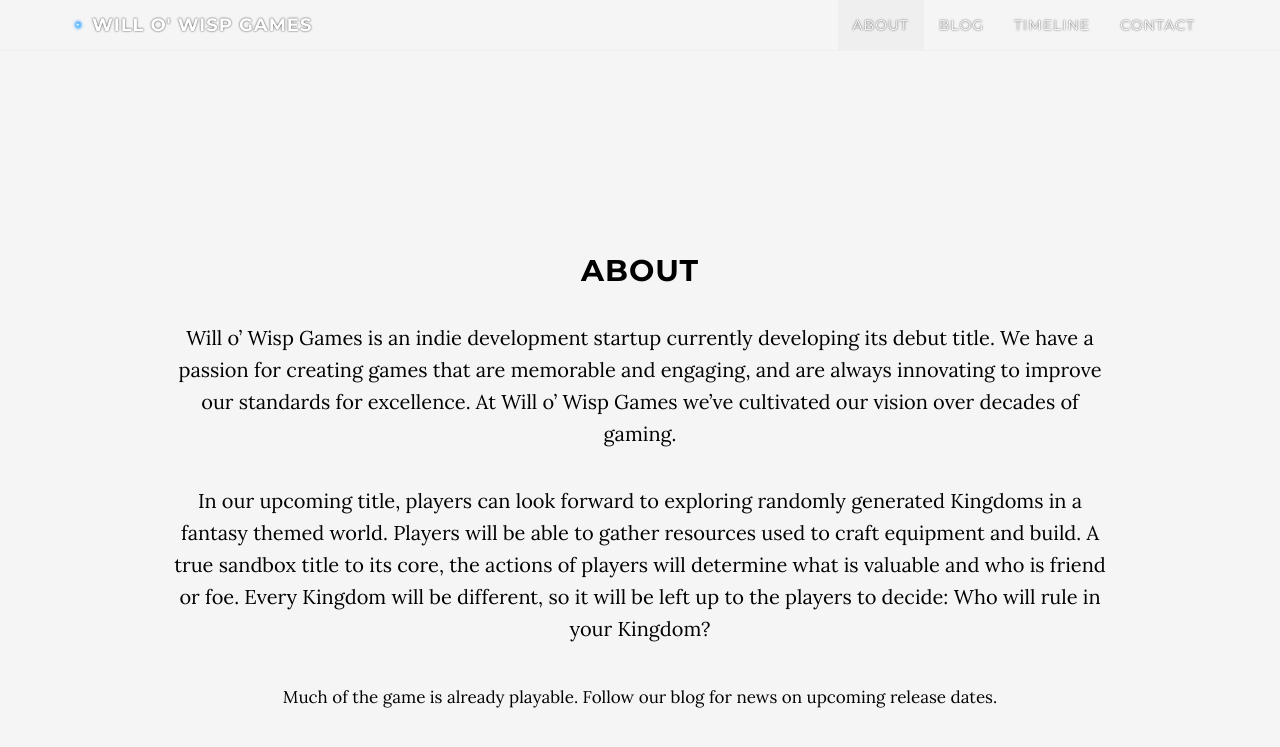
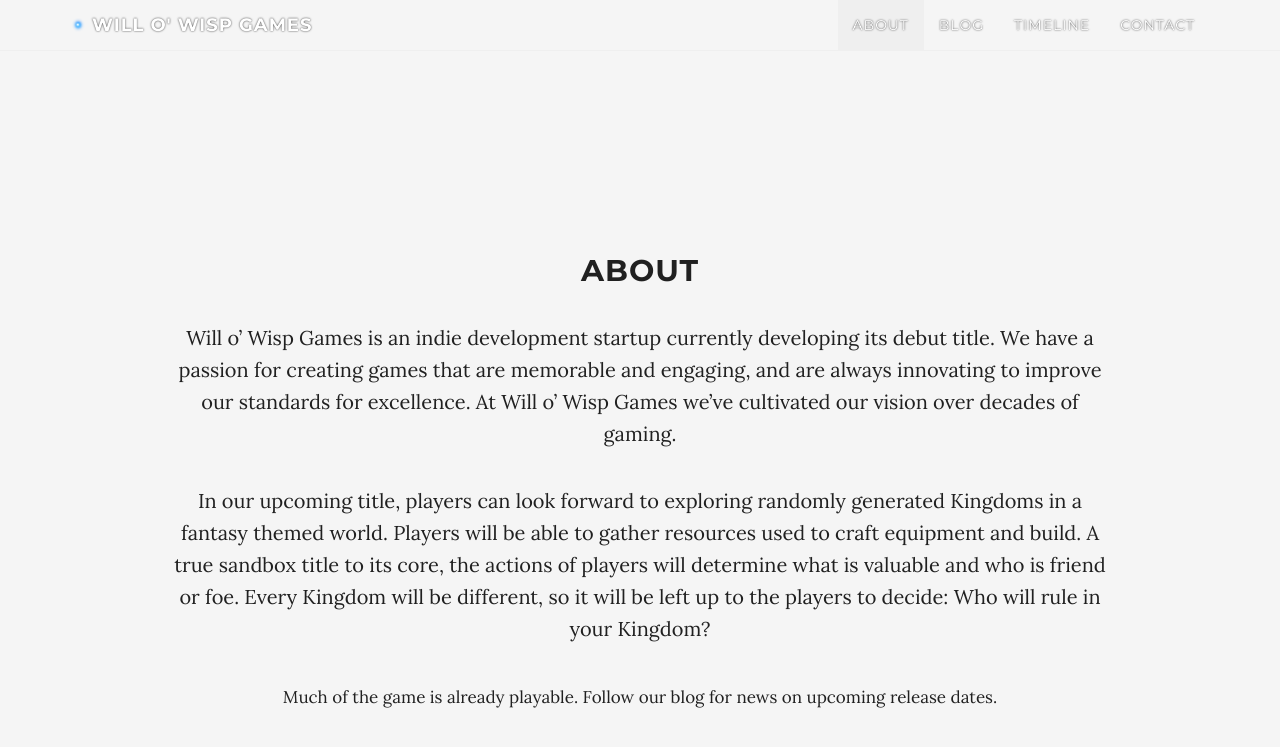
Before and after one commit to WilloWispGames/WilloWispGames.github.io, a Jekyll site: the page built from index.html, in a window 1280 px wide and 900 px high, scrolled down 896 px. Shown: the top 747 px of the window. Built offline with Jekyll 4.4.1, drawn with Linux system fonts in a browser that asks for light colours; nearby versions of some CDN libraries; comment, search, counter and statistics services are not loaded; grey boxes are pictures that could not be loaded.

Commit message:
Update _variables.scss

```diff
--- a/_sass/_variables.scss
+++ b/_sass/_variables.scss
@@ -4,7 +4,7 @@ $primary: #bdbdbd; //#00cdff;
 $dark: #000;
 $light: #fff;
 $greyPane: #f5f5f5;
-$darkText: #000;
+$darkText: rgba(#000000, 0.87);
 $lightGrey: #e0e0e0;
 
 $navbar-text-shadow: true;
```
